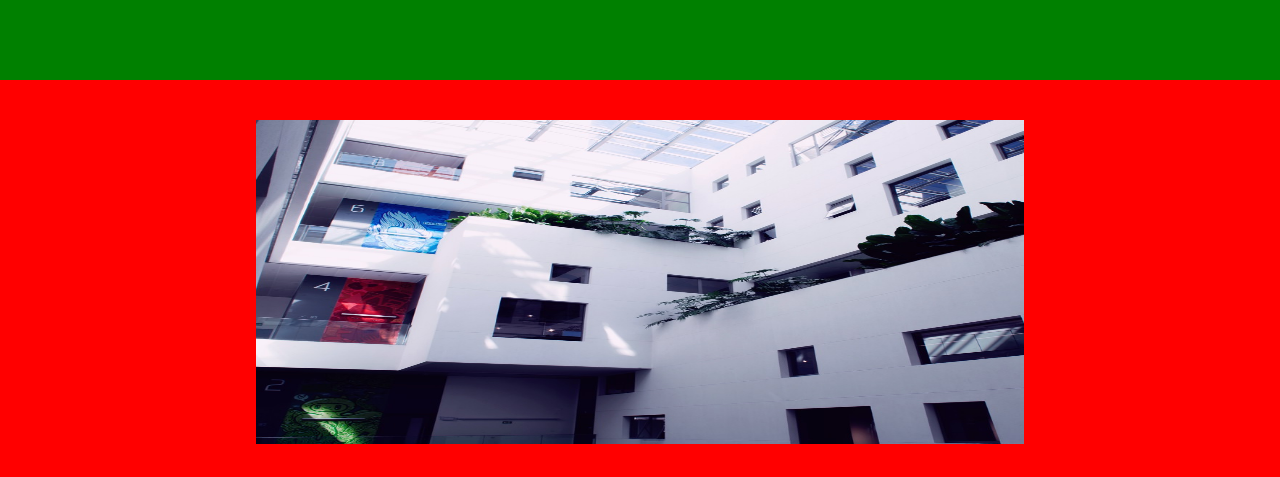
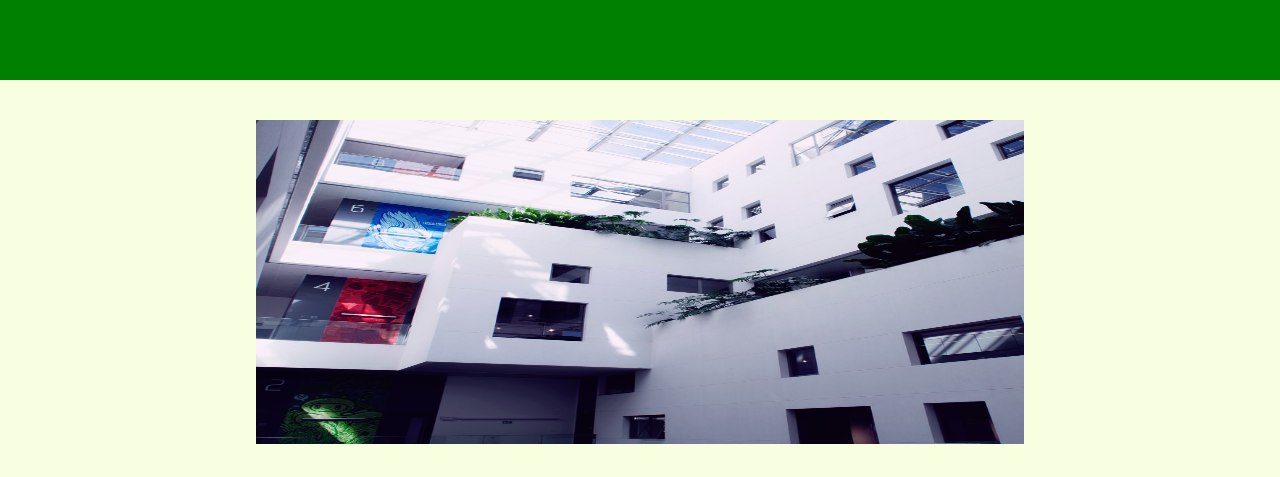
Before and after one commit to future4code/Upfour, a plain HTML site: page Upfour/index.html in a window 1280 px wide. Shown: the top 477 px of the page. Drawn offline with Linux system fonts and the light colour scheme.

Commit message:
Add files via upload

```diff
--- a/Upfour/style.css
+++ b/Upfour/style.css
@@ -57,7 +57,8 @@ header {
 }
 
 section:nth-of-type(odd) {
-    background: red;
+    background:#f7ffe0
+    ;
 }
 section:nth-of-type(even) {
     background: blue;
```
